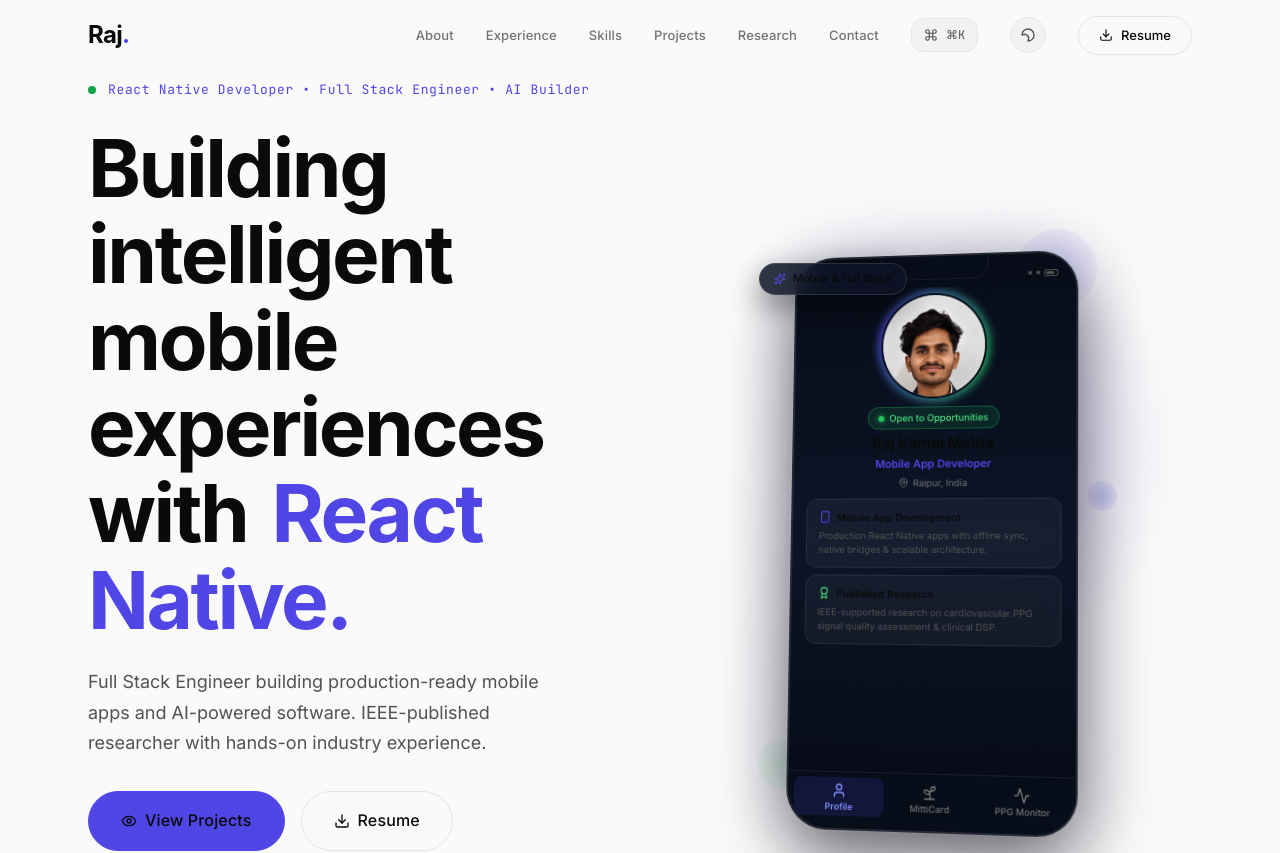
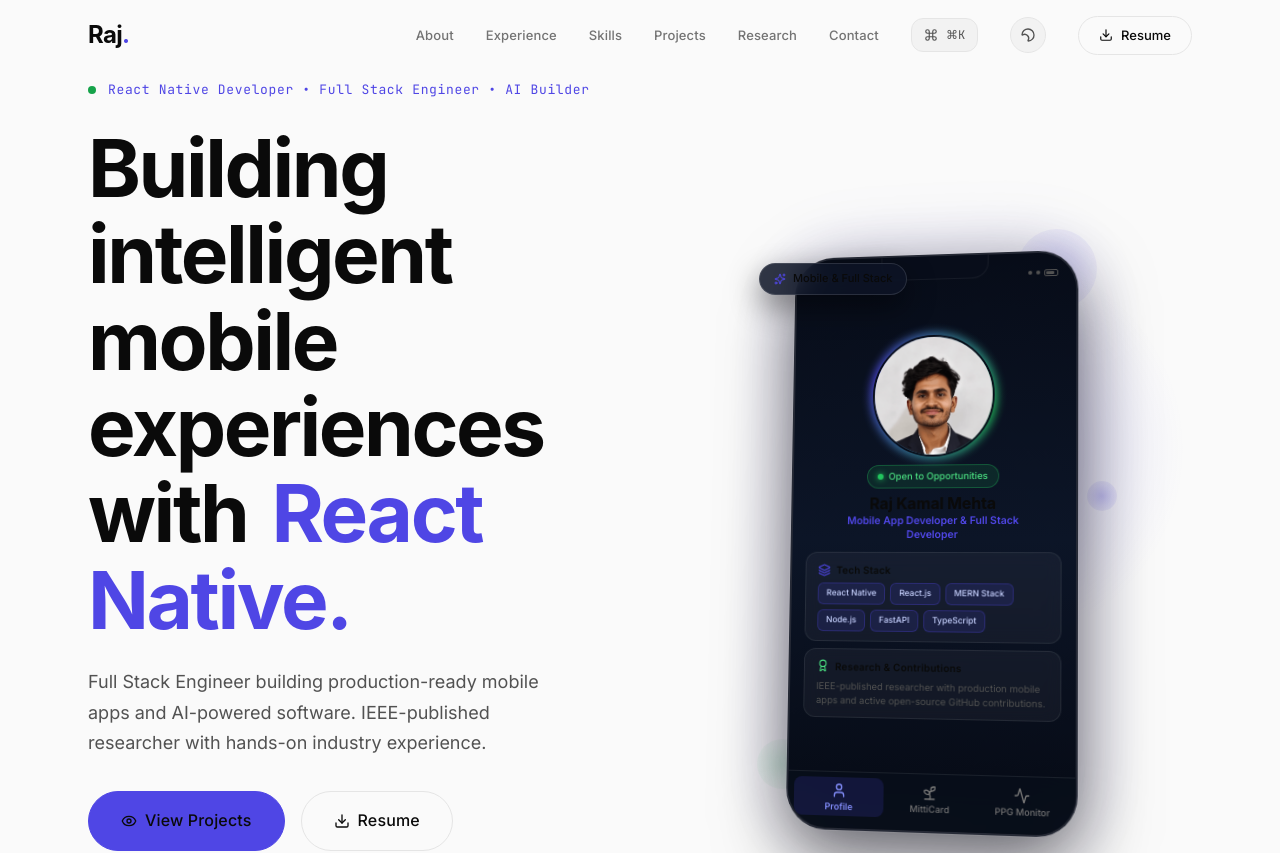
Before and after one commit to Rajkamal08/Portfolio, a React (Vite) app: page / in a window 1280 px wide. Shown: the top 853 px of the page. Built offline with nearby package versions, Linux system fonts and the light colour scheme; a web font is replaced by a local one.

Commit message:
fix(hero): use unzoomed original photo in enlarged circle, center profile vertically, update title and stack

```diff
--- a/src/sections/Hero/Hero.jsx
+++ b/src/sections/Hero/Hero.jsx
@@ -1,6 +1,6 @@
 import { useState } from 'react';
 import { motion, AnimatePresence } from 'framer-motion';
-import { Mail, ArrowDown, Eye, Download, Send, User, Sprout, Activity, Heart, Sparkles, MapPin, CheckCircle2, Smartphone, Award } from 'lucide-react';
+import { Mail, ArrowDown, Eye, Download, Send, User, Sprout, Activity, Heart, Sparkles, MapPin, CheckCircle2, Smartphone, Award, Layers } from 'lucide-react';
 import { GithubIcon, LinkedinIcon } from '../../components/Icons';
 import MagneticButton from '../../components/MagneticButton/MagneticButton';
 import { personalInfo } from '../../constants/data';
@@ -144,17 +144,17 @@
                     {activeTab === 'profile' && (
                       <motion.div
                         key="profile"
-                        className={styles.tabContent}
+                        className={`${styles.tabContent} ${styles.tabContentProfile}`}
                         initial={{ opacity: 0, y: 8 }}
                         animate={{ opacity: 1, y: 0 }}
                         exit={{ opacity: 0, y: -8 }}
                         transition={{ duration: 0.22 }}
                       >
-                        {/* High-Resolution Profile Avatar (110px) */}
+                        {/* Large Avatar Circle (Unzoomed original photo) */}
                         <div className={styles.avatarContainer}>
                           <div className={styles.avatarGlowRing} />
                           <img
-                            src="/projects/raj_profile_hd.png"
+                            src="/projects/RAJ_PHOTO.png"
                             alt="Raj Kamal Mehta"
                             className={styles.avatarImage}
                             loading="eager"
@@ -169,31 +169,32 @@
 
                         {/* Developer Identity */}
                         <h3 className={styles.profileName}>Raj Kamal Mehta</h3>
-                        <p className={styles.profileTitle}>Mobile App Developer</p>
-                        <div className={styles.profileLocation}>
-                          <MapPin size={11} />
-                          <span>Raipur, India</span>
+                        <p className={styles.profileTitle}>Mobile App Developer & Full Stack Developer</p>
+
+                        {/* Tech Stack Card */}
+                        <div className={styles.profileCard}>
+                          <div className={styles.profileCardHeader}>
+                            <Layers size={13} className={styles.cardHeaderIconAccent} />
+                            <span className={styles.cardHeaderTitle}>Tech Stack</span>
+                          </div>
+                          <div className={styles.profileTechGrid}>
+                            <span className={styles.techTag}>React Native</span>
+                            <span className={styles.techTag}>React.js</span>
+                            <span className={styles.techTag}>MERN Stack</span>
+                            <span className={styles.techTag}>Node.js</span>
+                            <span className={styles.techTag}>FastAPI</span>
+                            <span className={styles.techTag}>TypeScript</span>
+                          </div>
                         </div>
 
-                        {/* Highlight 1: Mobile App Development */}
-                        <div className={styles.profileCard}>
-                          <div className={styles.profileCardHeader}>
-                            <Smartphone size={13} className={styles.cardHeaderIconAccent} />
-                            <span className={styles.cardHeaderTitle}>Mobile App Development</span>
-                          </div>
-                          <p className={styles.cardText}>
-                            Production React Native apps with offline sync, native bridges & scalable architecture.
-                          </p>
-                        </div>
-
-                        {/* Highlight 2: Published Research */}
+                        {/* Research & Contributions Card */}
                         <div className={styles.profileCard}>
                           <div className={styles.profileCardHeader}>
                             <Award size={13} className={styles.cardHeaderIconGreen} />
-                            <span className={styles.cardHeaderTitle}>Published Research</span>
+                            <span className={styles.cardHeaderTitle}>Research & Contributions</span>
                           </div>
                           <p className={styles.cardText}>
-                            IEEE-supported research on cardiovascular PPG signal quality assessment & clinical DSP.
+                            IEEE-published researcher with production mobile apps and active open-source GitHub contributions.
                           </p>
                         </div>
                       </motion.div>
--- a/src/sections/Hero/Hero.module.css
+++ b/src/sections/Hero/Hero.module.css
@@ -274,12 +274,18 @@
   width: 100%;
 }
 
+.tabContentProfile {
+  flex: 1;
+  justify-content: center;
+  padding: 4px 0;
+}
+
 /* TAB 1: Developer Profile Styling */
 .avatarContainer {
   position: relative;
-  width: 108px;
-  height: 108px;
-  margin-top: 2px;
+  width: 124px;
+  height: 124px;
+  margin-top: 0;
   margin-bottom: 8px;
   border-radius: 50%;
   display: flex;
@@ -304,9 +310,9 @@
   width: 100%;
   height: 100%;
   object-fit: cover;
+  object-position: center 10%;
   border-radius: 50%;
   border: 2.5px solid #070c18;
-  image-rendering: -webkit-optimize-contrast;
 }
 
 .statusBadge {
@@ -334,7 +340,7 @@
 
 .profileName {
   font-family: var(--font-display);
-  font-size: 15.5px;
+  font-size: 16px;
   font-weight: 700;
   color: var(--primary);
   margin: 0 0 2px;
@@ -343,20 +349,13 @@
 }
 
 .profileTitle {
-  font-size: 11px;
+  font-size: 10.5px;
   color: var(--accent);
   font-weight: 600;
-  margin: 0 0 2px;
+  margin: 0 0 10px;
   text-align: center;
-}
-
-.profileLocation {
-  display: flex;
-  align-items: center;
-  gap: 4px;
-  font-size: 9.5px;
-  color: var(--tertiary);
-  margin-bottom: 8px;
+  line-height: 1.35;
+  max-width: 220px;
 }
 
 .profileCard {
@@ -364,16 +363,20 @@
   background: rgba(255, 255, 255, 0.04);
   border: 1px solid rgba(255, 255, 255, 0.08);
   border-radius: 12px;
-  padding: 10px 12px;
+  padding: 9px 12px;
   margin-bottom: 7px;
   backdrop-filter: blur(8px);
+}
+
+.profileCard:last-child {
+  margin-bottom: 0;
 }
 
 .profileCardHeader {
   display: flex;
   align-items: center;
   gap: 6px;
-  margin-bottom: 4px;
+  margin-bottom: 5px;
 }
 
 .cardHeaderIconAccent {
@@ -391,6 +394,22 @@
   font-weight: 600;
   color: var(--primary);
   letter-spacing: 0.02em;
+}
+
+.profileTechGrid {
+  display: flex;
+  flex-wrap: wrap;
+  gap: 5px;
+}
+
+.techTag {
+  font-size: 8.5px;
+  padding: 3px 8px;
+  border-radius: 6px;
+  background: rgba(79, 70, 229, 0.14);
+  color: #C7D2FE;
+  border: 1px solid rgba(79, 70, 229, 0.28);
+  font-weight: 500;
 }
 
 .cardText {
```
